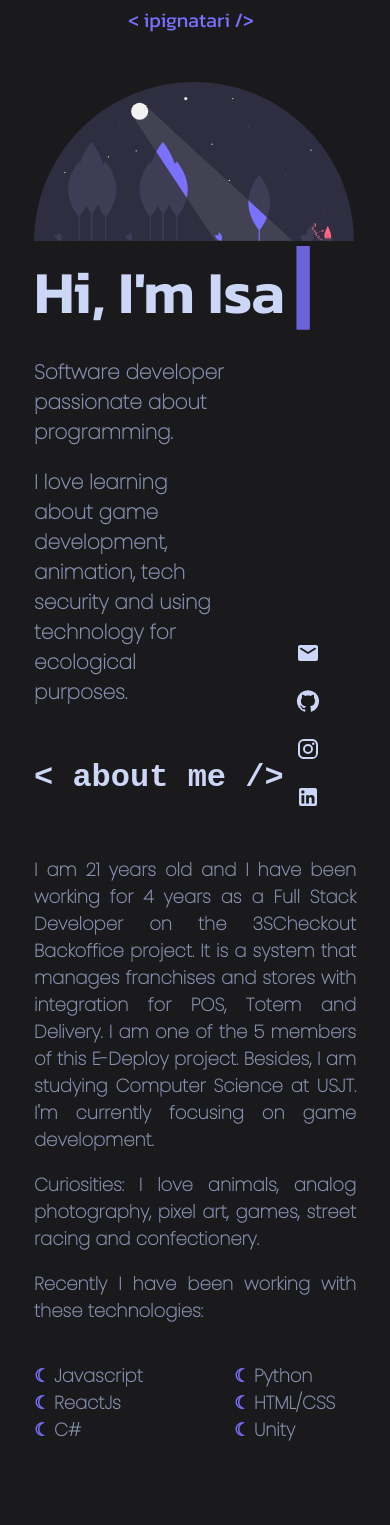
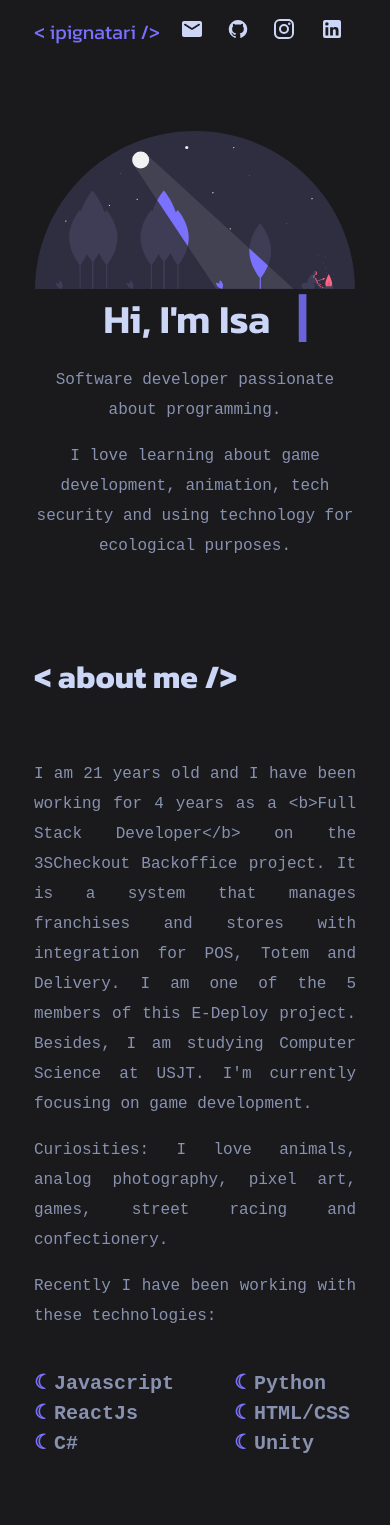
Before and after one commit to isapign/ipignatari, a React (Create React App) app: page / in a window 390 px wide. Shown: the top 1525 px of the page. Built offline with nearby package versions, Linux system fonts and the light colour scheme.

Commit message:
Faz ajustes diversos de responsividade nos componentes e arquivos de estilo Ajusta fontes nos arquivos de estilo e espaçamentos Adiciona fonte em index.html Faz ajustes gerais

```diff
--- a/public/index.html
+++ b/public/index.html
@@ -5,7 +5,6 @@
     <link rel="icon" href="/assets/moon_favicon.png" />
     <link rel="preconnect" href="https://fonts.googleapis.com">
     <link rel="preconnect" href="https://fonts.gstatic.com" crossorigin>
-    <link href="https://fonts.googleapis.com/css2?family=Poppins:wght@100&family=Roboto+Mono&display=swap" rel="stylesheet">
     <link href="https://fonts.googleapis.com/css2?family=Kanit:ital,wght@0,100;0,200;0,300;0,400;0,500;0,600;0,700;0,800;0,900;1,100;1,200;1,300;1,400;1,500;1,600;1,700;1,800;1,900&display=swap" rel="stylesheet">
     <meta name="viewport" content="width=device-width, initial-scale=1" />
     <meta name="theme-color" content="#000000" />
--- a/src/App.css
+++ b/src/App.css
@@ -63,7 +63,7 @@ html {
 }
 
 .section-title {
-  font-family: "font-roboto", monospace;
+  font-family: "Kanit", sans-serif;
   color: var(--lightest-secondary);
   font-size: 46px;
   font-weight: bold;
@@ -107,4 +107,8 @@ html {
   .section-title {
     font-size: 32px;
   }
+
+  p {
+    font-size: 16px;
+  }
 }
--- a/src/App.js
+++ b/src/App.js
@@ -17,8 +17,8 @@ function App() {
       <Grid item xs={12} className="App">
         <Grid container id="content">
             <PageToolbar isMobile={isMobile} />
-            <ContactMe />
-            <Introduction />
+            {!isMobile && <ContactMe />}
+            <Introduction isMobile={isMobile} />
             <AboutMe isMobile={isMobile} />
             <Experience isMobile={isMobile} />
             <Projects />
--- a/src/components/Introduction.js
+++ b/src/components/Introduction.js
@@ -1,14 +1,15 @@
 import React from "react"
 import Typist from 'react-typist'
 import 'react-typist/dist/Typist.css'
-import { Grid } from "@mui/material"
+import { Grid, makeStyles } from "@mui/material"
 
 import FadeSection from './FadeSection'
 import logo from '../logo.svg'
 import TranslateText from '../translations/TranslateText'
 import '../styles/Introduction.css'
 
-const Introduction = () => {
+const Introduction = (props) => {
+
   const logoSize = {
     width: window.innerWidth > 500 ? '50rem' : '20rem'
   }
@@ -16,7 +17,7 @@ const Introduction = () => {
   return (
     <div id="introduction">
       <FadeSection>
-        <Grid container justifyContent="center" display="block">
+        <Grid container justifyContent="center" display={props.isMobile ? 'flex' : 'block'}>
           <img src={logo} style={logoSize} alt="moonLight" />
           <Typist avgTypingDelay={80}>
               <span className="introduction-title">
--- a/src/components/PageToolbar.js
+++ b/src/components/PageToolbar.js
@@ -1,24 +1,50 @@
 import React from 'react'
-import { AppBar, Grid } from '@mui/material'
+import { Grid } from '@mui/material'
+import GitHubIcon from '@mui/icons-material/GitHub'
+import EmailRoundedIcon from '@mui/icons-material/EmailRounded'
+import InstagramIcon from '@mui/icons-material/Instagram'
+import LinkedInIcon from '@mui/icons-material/LinkedIn'
 import TranslateText from '../translations/TranslateText'
 import "../styles/Toolbar.css"
 
 const PageToolbar = (props) => {
-    const pages = [ 'introduction', 'aboutMe', 'experience', 'projects']
+    const pages = ['introduction', 'aboutMe', 'experience', 'projects']
+    const iconColor = "#ccd6f6"
 
     return <nav className="toolbar">
         <Grid item xs={12}>
-                <Grid container justifyContent="center" alignItems="center" spacing={1}>
+            <Grid container justifyContent="center" alignItems="center" spacing={props.isMobile ? 0 : 1}>
                 <Grid item>
                     <div className="toolbar-logo">{'< ipignatari />' }</div>
                 </Grid>
-                    {window.innerWidth >= 850 && pages.map((page) => <Grid item key={page}>
+                {!props.isMobile ? pages.map((page) => <Grid item key={page}>
                     <li className="toolbar-menu-item" key={page}>
                         <a href={`#${page}`}>
                             <TranslateText id={`${page}.title`} />
                         </a>
                     </li>
-                    </Grid>)}
+                </Grid>) : <>
+                    <Grid item className="toolbar-contact">
+                        <a href="mailto:isabellypignatari7@gmail.com">
+                            <EmailRoundedIcon htmlColor={iconColor} />
+                        </a>
+                    </Grid>
+                    <Grid item className="toolbar-contact">
+                        <a target="_blank" rel="noopener noreferrer" href="https://github.com/isapign/">
+                            <GitHubIcon htmlColor={iconColor} fontSize="small"/>
+                        </a>
+                    </Grid>
+                    <Grid item className="toolbar-contact">
+                        <a target="_blank" rel="noopener noreferrer" href="https://www.instagram.com/isapign/">
+                            <InstagramIcon htmlColor={iconColor} />
+                        </a>
+                    </Grid>
+                    <Grid item className="toolbar-contact">
+                        <a target="_blank" rel="noopener noreferrer" href="https://www.linkedin.com/in/isabelly-pignatari/">
+                            <LinkedInIcon htmlColor={iconColor} />
+                        </a>
+                    </Grid>
+                </>}
                 <div className="toolbar-language">
                     {props.defaultLanguage}
                 </div>
--- a/src/styles/AboutMe.css
+++ b/src/styles/AboutMe.css
@@ -11,14 +11,14 @@
     list-style-type: none;
     display: grid;
     grid-template-columns: repeat(2, minmax(200px, 10px));
-    font-family: "Poppins", sans-serif;
-    font-weight: 900;
+    font-family: "Inconsolata", monospace;
+    font-weight: 600;
 }
 
 .about-description li {
     position: relative;
     padding-left: 20px;
-    font-size: 18px;
+    font-size: 20px;
     color: var(--secondary);
     white-space: nowrap;
 }
@@ -36,8 +36,9 @@
 }
 
 .about-description {
-    font-family: "Poppins", sans-serif;
-    font-weight: 900;
+    font-family: "Inconsolata", monospace;
+    line-height: 30px;
+    font-weight: 500;
     color: var(--secondary);
     max-width: 600px;
     font-size: 20px;
--- a/src/styles/ContactMe.css
+++ b/src/styles/ContactMe.css
@@ -12,7 +12,7 @@
 }
 
 .contact-list ul li span{
-    font-family: "Poppins", sans-serif;
+    font-family: "Inconsolata", monospace;
     font-weight: 600;
     font-size: 16px;
 }
--- a/src/styles/Experience.css
+++ b/src/styles/Experience.css
@@ -1,25 +1,26 @@
 #experience {
   min-height: 60vh;
-    margin: 8% 8% 0 20%;
-    align-items: flex-start;
+  width: 100%;
+  justify-content: center;
+  padding: 5% 0;
 }
 
 .joblist-job-title {
-    font-family: "NTR", sans-serif;
+  font-family: "Inconsolata", monospace;
   font-size: 28px;
   font-weight: bold;
   color: var(--lightest-secondary);
 }
 
 .joblist-job-company {
-    font-family: "NTR", sans-serif;
+  font-family: "Inconsolata", monospace;
   font-size: 28px;
   color: var(--green-bright);
   font-weight: bold;
 }
 
 .joblist-duration {
-    font-family: "NTR", sans-serif;
+  font-family: "Inconsolata", monospace;
   font-size: 18px;
   color: var(--secondary);
 }
@@ -33,7 +34,7 @@
   font-size: 16px;
   text-align: left;
   align-items: flex-start !important;
-    font-family: "NTR", sans-serif;
+  font-family: "Inconsolata", monospace;
 }
 
 .MuiButtonBase-root {
@@ -50,9 +51,11 @@
 .makeStyles-tabs-2 {
   border-right: 1px solid var(--lightest-background) !important;
 }
+
 #experience .MuiTab-root {
   padding: 6px 20px;
 }
+
 .MuiButtonBase-root:focus {
   color: var(--green-bright) !important;
 }
@@ -80,8 +83,17 @@
   .job-description {
     padding-top: 24px;
     max-width: 650px;
-    font-family: "NTR", sans-serif;
+    font-family: "Inconsolata", monospace;
     font-size: 20px;
+  }
+
+  .experience-description {
+    font-family: "Kanit", sans-serif;
+    font-weight: 900;
+    color: var(--secondary);
+    max-width: 600px;
+    font-size: 20px;
+    margin: 0;
 }
 
   .job-description a,
--- a/src/styles/Introduction.css
+++ b/src/styles/Introduction.css
@@ -15,7 +15,6 @@
 .Typist .Cursor--blinking {
   color: var(--primary);
   font-weight: 900;
-  padding-left: 4px;
 }
 
 .introduction-title {
@@ -32,8 +31,31 @@
 
 .introduction-description {
   color: var(--secondary);
-  font-family: "Poppins", sans-serif;
-  font-weight: 900;
+  font-family: "Inconsolata", monospace;
+  line-height: 30px;
+  font-weight: 500;
   font-size: 20px;
-  max-width: 60%;
+  max-width: 1090px;
 }
+
+@media only screen and (max-width: 799px) {
+  .introduction-title {
+    flex-direction: column;
+    padding: 40px 24px;
+    font-size: 40px;
+    text-align: center;
+  }
+
+  #introduction {
+    padding: 25% 0 0 0;
+  }
+
+  .Typist {
+    font-size: 40px;
+  }
+
+
+  .introduction-description {
+    text-align: center;
+  }
+}
--- a/src/styles/Toolbar.css
+++ b/src/styles/Toolbar.css
@@ -7,25 +7,8 @@
     top: 0;
     right: 0;
     left: 0;
-    padding: 5px 0
-}
-
-.toolbar-contact {
-    display: inline-flex;
-    font-size: 16px;
-    font-weight: bolder;
-    font-family: "font-roboto", monospace;
-    padding: 5px 10px;
-    cursor: pointer;
-    border: 1px solid var(--primary);
-    color: var(--primary) !important;
-    border-radius: 4px;
-    align-items: center;
-    text-decoration: none;
-  }
-
-.introduction-contact:hover {
-  background-color: var(--lightest-background);
+    padding: 5px 0;
+    align-items: center
 }
 
 .toolbar-menu-item,
@@ -56,3 +39,7 @@
   font-weight: 300;
   font-size: 12px;
 }
+
+.toolbar-contact {
+  padding: 12px
+}
--- a/src/translations/en-US.json
+++ b/src/translations/en-US.json
@@ -3,10 +3,10 @@
     "aboutMe.title": "About me",
     "experience.title": "Experience",
     "projects.title": "Projects",
-    "introduction.itsIsa.subtitle": "Hi, I'm Isa :)",
+    "introduction.itsIsa.subtitle": "hi, I'm Isa :)",
     "introduction.softwareDeveloper.text": "Software developer passionate about programming.",
     "introduction.description.text": "I love learning about game development, animation, tech security and using technology for ecological purposes.",
-    "aboutMe.description.text": "I am 21 years old and I have been working for 4 years as a Full Stack Developer on the 3SCheckout Backoffice project. It is a system that manages franchises and stores with integration for POS, Totem and Delivery. I am one of the 5 members of this E-Deploy project. Besides, I am studying Computer Science at USJT. I'm currently focusing on game development.",
+    "aboutMe.description.text": "I am 21 years old and I have been working for 4 years as a <b>Full Stack Developer</b> on the 3SCheckout Backoffice project. It is a system that manages franchises and stores with integration for POS, Totem and Delivery. I am one of the 5 members of this E-Deploy project. Besides, I am studying Computer Science at USJT. I'm currently focusing on game development.",
     "aboutMe.curiosities.text": "Curiosities: I love animals, analog photography, pixel art, games, street racing and confectionery.",
     "aboutMe.recentTechnologies.text": "Recently I have been working with these technologies:"
 }
--- a/src/translations/pt-BR.json
+++ b/src/translations/pt-BR.json
@@ -3,10 +3,10 @@
     "aboutMe.title": "Sobre mim",
     "experience.title": "Experiência",
     "projects.title": "Projetos",
-    "introduction.itsIsa.subtitle": "Oi, sou a Isa :)",
+    "introduction.itsIsa.subtitle": "oi, sou a Isa :)",
     "introduction.softwareDeveloper.text": "Desenvolvedora de software apaixonada por programação.",
     "introduction.description.text": "Amo aprender sobre desenvolvimento de jogos, animação, segurança da informação e o uso da tecnologia para fins ecológicos.",
-    "aboutMe.description.text": "Tenho 21 anos e atuo há 4 anos como Desenvolvedora Full Stack no projeto Backoffice da 3SCheckout. É um sistema que faz gerenciamento de franquias e lojas com integração para PDV, Totem e Delivery. Sou um dos 5 membros desse projeto da E-Deploy. Além disso, estou cursando Ciência da Computação na USJT. No momento estou me dedicando na área de desenvolvimento de jogos.",
+    "aboutMe.description.text": "Tenho 21 anos e atuo há 4 anos como <b>Desenvolvedora Full Stack</b> no projeto Backoffice da 3SCheckout. É um sistema que faz gerenciamento de franquias e lojas com integração para PDV, Totem e Delivery. Sou um dos 5 membros desse projeto da E-Deploy. Além disso, estou cursando Ciência da Computação na USJT. No momento estou me dedicando na área de desenvolvimento de jogos.",
     "aboutMe.curiosities.text": "Curiosidades: Amo animais, fotografia analógica, pixel art, jogos, corrida de rua e confeitaria.",
     "aboutMe.recentTechnologies.text": "Recentemente tenho trabalhado com essas tecnologias:"
 }
```
Lines whose indentation alone changed are shown as unchanged.
